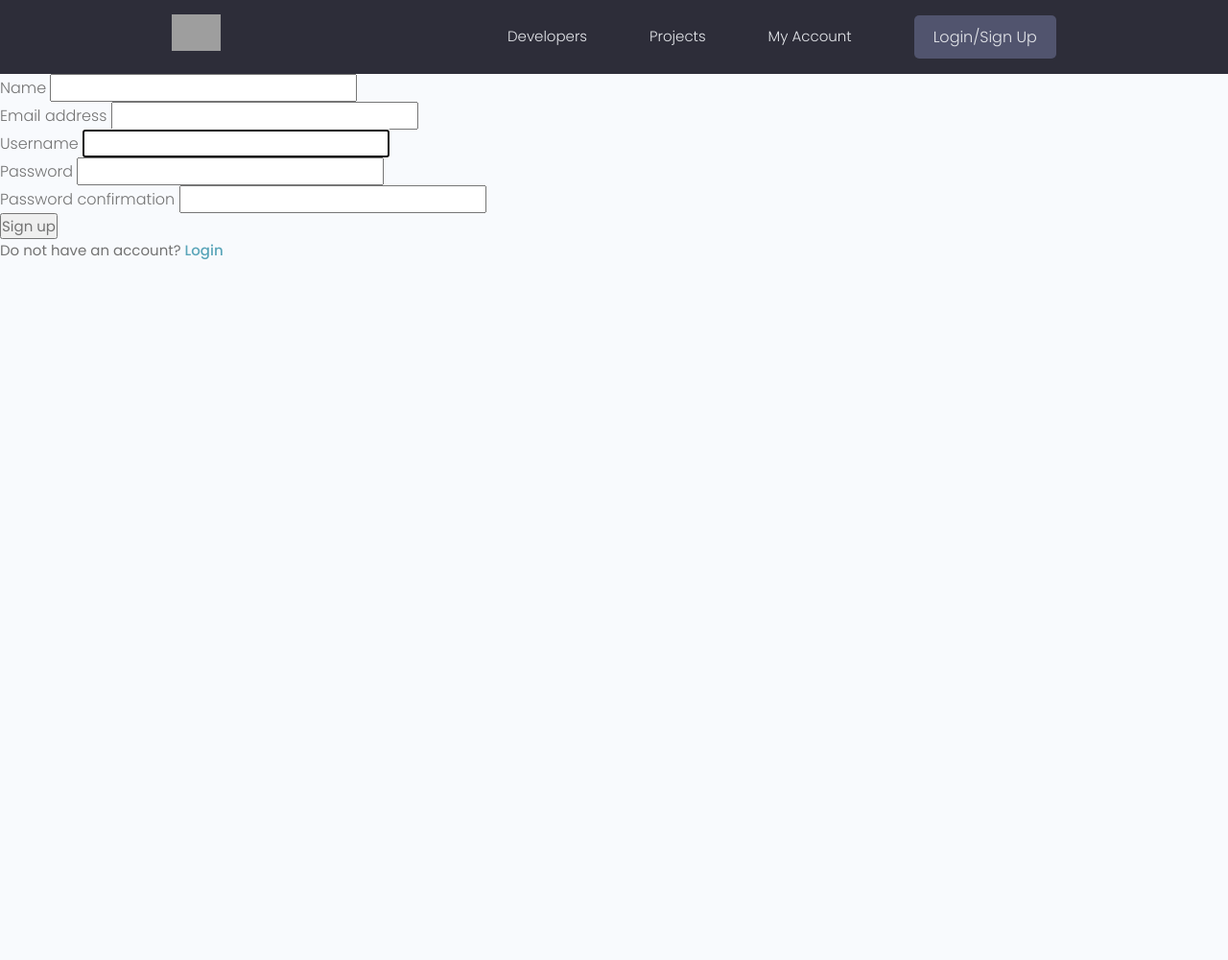
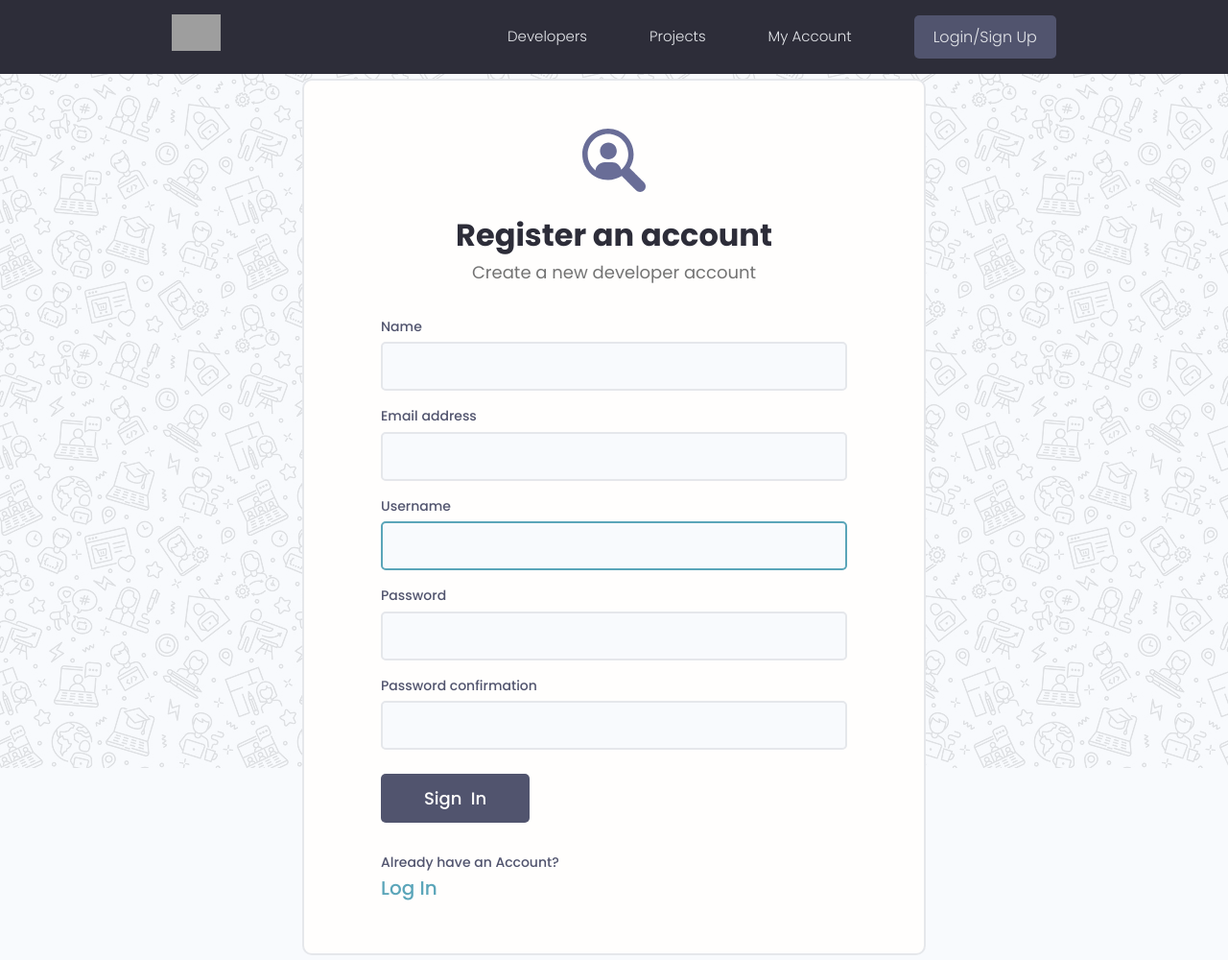
Before and after one commit to serozhenka/devsearch, a Django app: page /register/ in a window 1280 px wide. Shown: the whole page at 96% size. Before the commit the page ends 270 px from the top, so only its background shows below. Run offline with Django 4.2, Linux system fonts and the light colour scheme; some libraries are stand-ins or nearby versions; grey boxes are pictures that could not be loaded.

Commit message:
login/register page styled

```diff
--- a/static/styles/style.css
+++ b/static/styles/style.css
@@ -647,10 +647,8 @@ img {
     position: relative;
     z-index: 1;
     background: transparent;
-    height: 99vh;
     display: flex;
     justify-content: center;
-    align-items: center;
 }
 
 .auth::after {
@@ -856,3 +854,14 @@ img {
 .link_onHover:hover {
     color: #79C0D5FF;
 }
+
+.messages_container {
+    display: flex;
+    justify-content: center;
+    flex-direction: column;
+    max-width: 65rem;
+    margin: 2rem auto 0 auto;
+    width: 95%;
+    z-index: 999;
+    position: relative;
+}
--- a/static/uikit/app.js
+++ b/static/uikit/app.js
@@ -1,4 +1,13 @@
 // Invoke Functions Call on Document Loaded
-document.addEventListener('DOMContentLoaded', function () {
-  hljs.highlightAll();
-});
+// document.addEventListener('DOMContentLoaded', function () {
+//   hljs.highlightAll();
+// });
+
+let alertWrapper = document.querySelector(".alert")
+let alertButton = document.querySelector(".alert__close")
+
+if (alertWrapper) {
+  alertButton.addEventListener('click', () => {
+    alertWrapper.style.display = 'none'
+  })
+}
--- a/templates/base.html
+++ b/templates/base.html
@@ -24,11 +24,11 @@
         {% include 'navbar.html' %}
 
         {% if messages %}
-            <div>
+            <div class="messages_container">
                 {% for message in messages %}
-                    <div class="alert  alert--{{message.tags}}">
-                        <p class="alert__message">{{message}}</p>
-                        <button class="alert__close">x</button>
+                    <div class="alert alert--{{ message.tags }}" style="">
+                        <p class="alert__message">{{ message }}</p>
+                        <button class="alert__close">⨯</button>
                     </div>
                 {% endfor %}
             </div>
--- a/users/forms.py
+++ b/users/forms.py
@@ -9,3 +9,9 @@ class UserRegisterForm(UserCreationForm, ModelForm):
         labels = {
             'first_name': 'Name',
         }
+
+    def __init__(self, *args, **kwargs):
+        super(UserRegisterForm, self).__init__(*args, **kwargs)
+
+        for _, field in self.fields.items():
+            field.widget.attrs.update({'class': 'input'})
--- a/users/templates/users/login_register.html
+++ b/users/templates/users/login_register.html
@@ -1,35 +1,94 @@
 {% extends 'base.html' %}
+{% load static %}
 
 {% block content %}
 
     {% if pageName == "login" %}
-        <form method="POST" action="{% url 'login' %}">
-            {% csrf_token %}
+        <body>
+            <div class="auth">
+                <div class="card">
+                    <div class="auth__header text-center">
+                        <a href="/">
+                        <img src="{% static 'images/icon.svg' %}" alt="icon" />
+                        </a>
+                        <h3>Account Login</h3>
+                        <p>Hello Developer, Welcome Back!</p>
+                    </div>
+                    <form method="POST" action="{% url 'login' %}" class="form auth__form">
+                        {% csrf_token %}
+                        <!-- Input:Email -->
+                        <div class="form__field">
+                            <label for="formInput#text">Username </label>
+                            <input
+                                class="input input--text"
+                                id="formInput#text"
+                                type="text"
+                                name="username"
+                                placeholder="Enter your username"
+                                />
 
-            <label for="username">Username</label>
-            <input id="username" type="text" name="username" placeholder="Enter username"/>
+                        </div>
+                        <!-- Input:Password -->
+                        <div class="form__field">
+                            <label for="formInput#password">Password </label>
+                            <input
+                                class="input input--password"
+                                id="formInput#passowrd"
+                                type="password"
+                                name="password"
+                                placeholder="••••••••"
+                                />
+                        </div>
+                        <div class="auth__actions">
+                            <input class="btn btn--sub btn--lg" type="submit" value="Log In" />
+                            <a href="forgetpassword.html">Forget Password?</a>
+                        </div>
+                    </form>
+                    <div class="auth__alternative">
+                        <p>Don’t have an Account?</p>
+                        <a href="{% url 'register' %}">Sign Up</a>
+                    </div>
+                </div>
+            </div>
+        </body>
 
-            <label for="password">Password</label>
-            <input type="password" name="password" placeholder="Enter password"/>
+    {% elif pageName == "register" %}
 
-            <button type="submit">Login</button>
+        <body>
+            <div class="auth">
+                <div class="card">
+                    <div class="auth__header text-center">
+                        <a href="/">
+                        <img src="{% static 'images/icon.svg' %}" alt="icon" />
+                        </a>
+                        <h3>Register an account</h3>
+                        <p>Create a new developer account</p>
+                    </div>
+                    <form method="POST" action="{% url 'register' %}" class="form auth__form">
+                        {% csrf_token %}
 
-            <div>Do not have an account? <a href="{% url 'register' %}">Sign up</a></div>
-        </form>
-    {% elif pageName == "register" %}
-        <form method="POST" action="">
-            {% csrf_token %}
+                        {% for field in form %}
+                            <div class="form__field">
+                                <label for="formInput#text">{{ field.label }} </label>
+                                {{ field }}
 
-            {% for field in form %}
-                <p>
-                    <label for="">{{ field.label }}</label>
-                    {{ field }}
-                </p>
-            {% endfor %}
+                                {% for error in field.errors %}
+                                    <small style="color: red; font-size: 14px">{{ error }}</small><br>
+                                {% endfor %}
+                            </div>
+                        {% endfor %}
 
-            <button type="submit">Sign up</button>
-            <div>Do not have an account? <a href="{% url 'login' %}">Login</a></div>
-        </form>
+                        <div class="auth__actions">
+                            <input class="btn btn--sub btn--lg" type="submit" value="Sign  In" />
+                        </div>
+                    </form>
+                    <div class="auth__alternative">
+                        <p>Already have an Account?</p>
+                        <a href="{% url 'login' %}">Log In</a>
+                    </div>
+                </div>
+            </div>
+        </body>
 
     {% endif %}
 
--- a/users/views.py
+++ b/users/views.py
@@ -33,6 +33,7 @@ def loginPage(request):
             user = User.objects.get(username=username)
         except:
             messages.error(request, 'This username does not exists')
+            return render(request, 'users/login_register.html', context={'pageName': 'login'})
 
         user = authenticate(request, username=username, password=password)
 
```
Also changed, not shown: static/images/icon.svg (added), static/images/pattern.jpg (added).
